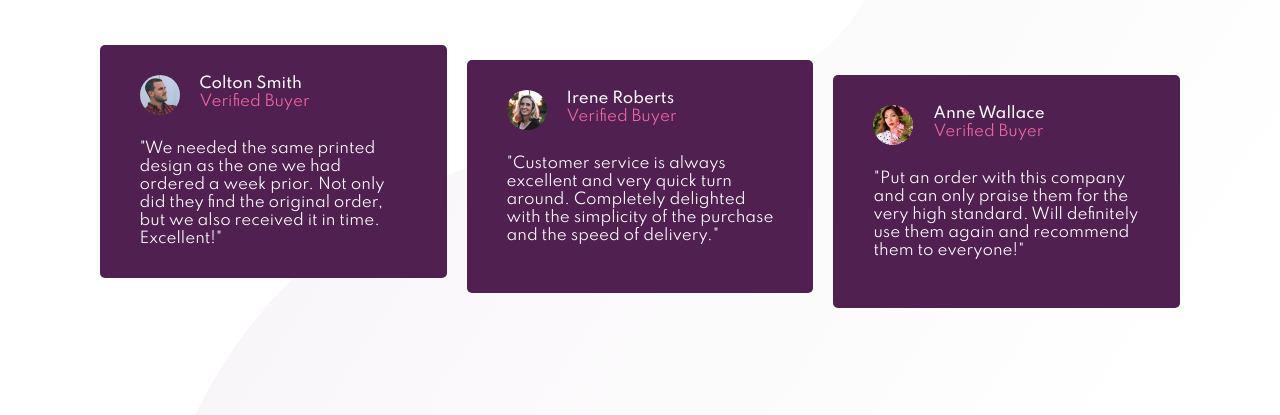
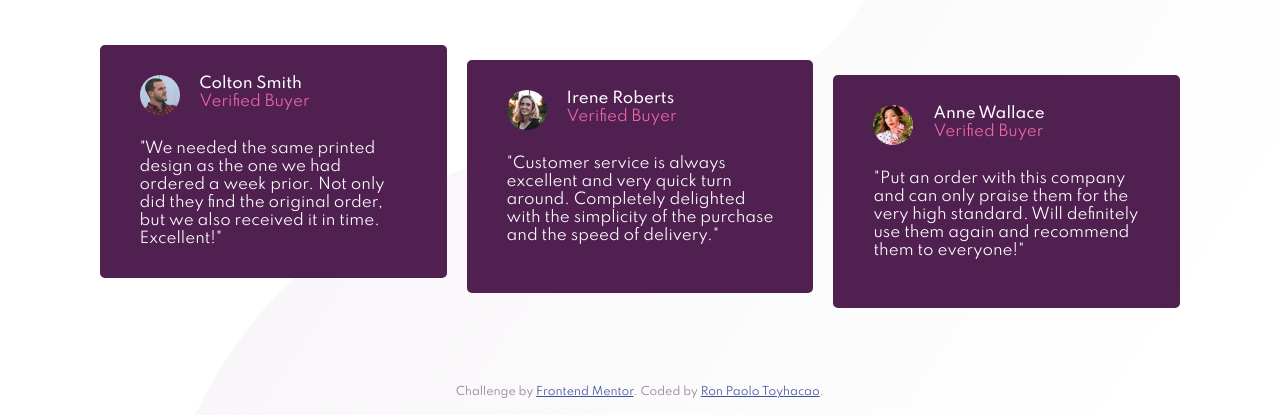
Before and after one commit to rontoyhacao/social-proof-section, a plain HTML site: page index.html in a window 1280 px wide. Shown: the part 385-800 px from the top of the page. Drawn offline with Linux system fonts and the light colour scheme.

Commit message:
Added footer

```diff
--- a/assets/styles/scss/_footer.scss
+++ b/assets/styles/scss/_footer.scss
@@ -1,4 +1,6 @@
 .attribution {
+    position: absolute;
+    bottom: 1rem;
     font-size: 11px;
     text-align: center;
     a {
--- a/index.html
+++ b/index.html
@@ -105,11 +105,11 @@
         </div>
       </div>
     </main>
-    <!-- <div class="attribution">
+    <div class="attribution">
       Challenge by
       <a href="https://www.frontendmentor.io?ref=challenge" target="_blank"
         >Frontend Mentor</a
-      >. Coded by <a href="#">Your Name Here</a>.
-    </div> -->
+      >. Coded by <a href="https://github.com/rontoyhacao">Ron Paolo Toyhacao</a>.
+    </div>
   </body>
 </html>
```
Also changed, not shown: assets/styles/styles.css, 1 other file.
